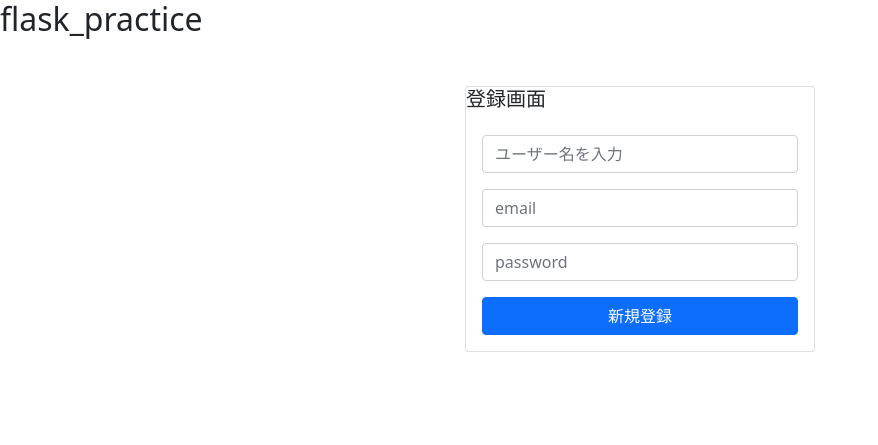
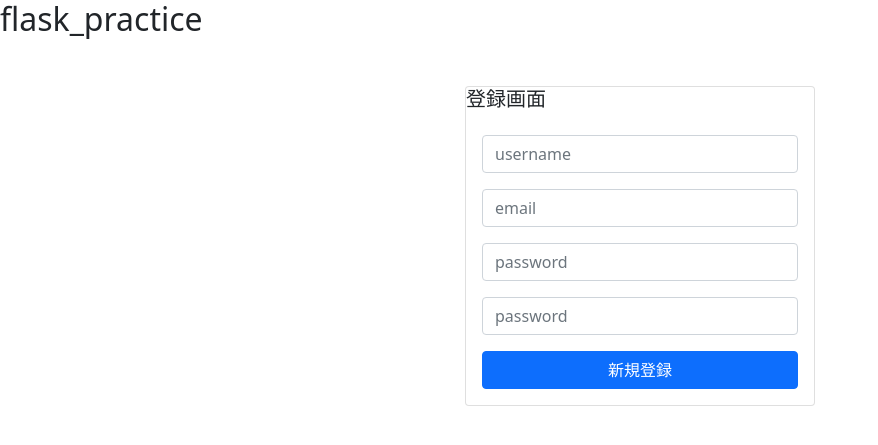
Before and after one commit to ovrsa/flask_practice, a Flask app: page /regist in a window 1280 px wide. Shown: the top 445 px of the page, without its empty margins (0-878 px from the left). Run offline with Flask 2, Linux system fonts and the light colour scheme.

Commit message:
4月25日

```diff
--- a/app.py
+++ b/app.py
@@ -1,7 +1,50 @@
+from datetime import datetime
+import bcrypt
 import flask
+import flask_sqlalchemy
+import sqlalchemy
+
 from flask import render_template, request, redirect, url_for
 
 app = flask.Flask(__name__)
+app.config["SECRET_KEY"] = "XXXXXXXXXXXXXXX"
+app.config["SQLALCHEMY_DATABASE_URI"] = "sqlite:///database.db"
+app.config["SQLALCHEMY_TARCK_MODIFICATIONS"] = False
+
+salt = bcrypt.gensalt()
+
+db = flask_sqlalchemy.SQLAlchemy(app)
+
+
+class User(db.Model):
+    __tablename__ = "users"
+
+    id = sqlalchemy.Column(
+        sqlalchemy.Integer, primary_key=True, autoincrement=True, unique=False)
+    email = sqlalchemy.Column(sqlalchemy.String)
+    username = sqlalchemy.Column(sqlalchemy.String, unique=False)
+    password = sqlalchemy.Column(sqlalchemy.String, unique=False)
+    created_at = sqlalchemy.Column(
+        sqlalchemy.DateTime, default=datetime.now, unique=False)
+    updated_at = sqlalchemy.Column(
+        sqlalchemy.DateTime, default=datetime.now, unique=False)
+
+    def __Str__(self):
+        return "id={},email={},username={},password={}".format(self.id, self.email, self.username, self.password)
+
+    def generate_password_hash(self, password):
+        self.password = bcrypt.hashpw(password.encode('utf8'), salt)
+
+    def check_password(self, password):
+        return bcrypt.checkpw(password.encode('utf8'), self.password.encode('utf8'))
+
+
+db.create_all()
+
+
+@app.route("/", methods=["GET"])
+def index():
+    return "Flask_tutorial_HOME"
 
 
 @app.route("/login", methods=["GET", "POST"])
@@ -13,12 +56,7 @@ def login():
         password = request.form.get("password")
         print(email)
         print(password)
-        return redirect(url_for("regist"))
-
-
-@app.route("/", methods=["GET"])
-def index():
-    return "ni-hao"
+        return redirect(url_for("index"))
 
 
 @app.route("/regist", methods=["GET", "POST"])
@@ -26,13 +64,21 @@ def regist():
     if request.method == "GET":
         return render_template("regist.html")
     elif request.method == "POST":
-        user = request.form.get("user")
+        username = request.form.get("username")
         email = request.form.get("email")
         password = request.form.get("password")
-        print(user)
+        print(username)
         print(email)
         print(password)
-        return redirect(url_for("regist"))
+
+        username = User()
+        username.email = email()
+        db.session.add(email)
+        db.session.commit()
+        db.session.close()
+        print(db.session.query(User).all())
+
+        return redirect(url_for("index"))
 
 
 if __name__ == "__main__":
--- a/templates/login.html
+++ b/templates/login.html
@@ -1,5 +1,6 @@
 {% extends "base.html" %}
 {% block content %}
+
 <div class="card mx-auto my-5" style="max-width: 350px;">
   <h5>ログイン画面</h5>
   <div class="card-body">
@@ -16,4 +17,6 @@
     </form>
   </div>
 </div>
+
+
 {% endblock %}
--- a/templates/regist.html
+++ b/templates/regist.html
@@ -5,7 +5,7 @@
   <div class="card-body">
     <form action="/regist" method="POST">
       <div class="mb-3">
-        <input type="text" class="form-control" id="user" name="user" placeholder="ユーザー名を入力">
+        <input type="text" class="form-control" id="username" name="username" placeholder="username">
       </div>
       <div class="mb-3">
         <input type="email" class="form-control" id="email" name="email" placeholder="email">
@@ -13,9 +13,13 @@
       <div class="mb-3">
         <input type="password" class="form-control" id="password" name="password" placeholder="password">
       </div>
+      <div class="mb-3">
+        <input type="password" class="form-control" id="confirm" name="confirm_password" placeholder="password">
+      </div>
       <div class="d-grid gap-2">
         <button type="submit" class="btn btn-primary">新規登録</button>
       </div>
     </form>
   </div>
+
   {% endblock %}
```
Also changed, not shown: package.json (added, +12 -0 lines), database.db (added), package-lock.json (added), 2 other files.
